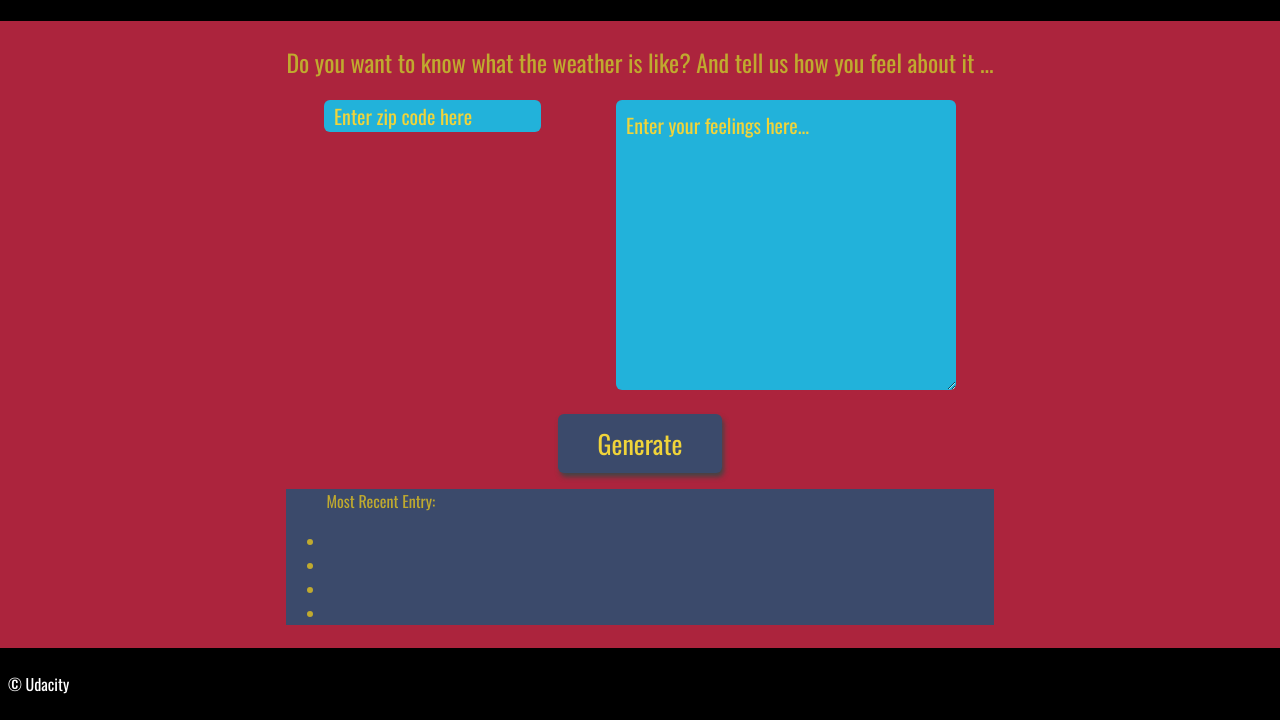
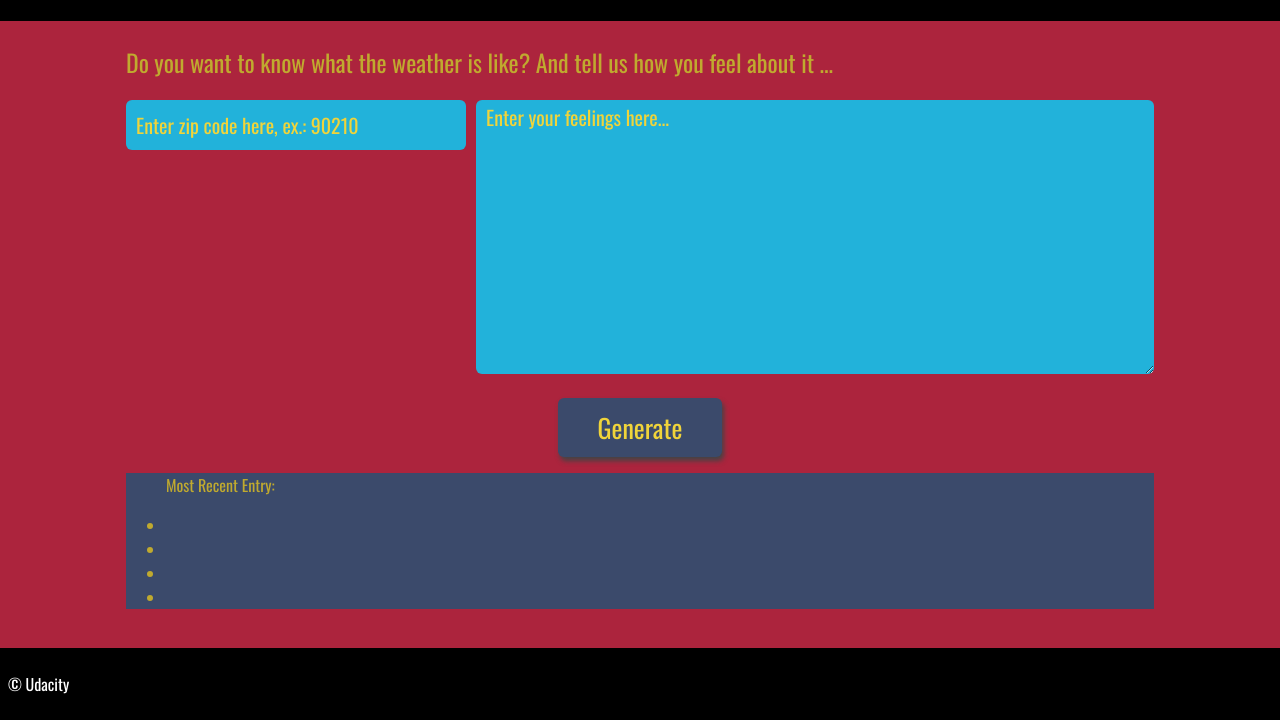
Before and after one commit to Placito/Weather_Journal_App, a website: page website/index.html in a window 1280 px wide. Shown: the part 80-800 px from the top of the page. Drawn offline with nearby package versions, Linux system fonts and the light colour scheme; no server answers; a web font is replaced by a local one.

Commit message:
some styles

```diff
--- a/website/app.js
+++ b/website/app.js
@@ -19,9 +19,9 @@ generateButton.addEventListener('click', handleClick);
 const retrieveData = async () => {
     // Get the values of the zip code and country code inputs
     const zipCode = document.getElementById('zip').value;
-    const countryCode = document.getElementById('country').value;
+    const countryCode = document.getElementById('feelings').value;
 
-    const url = `https://api.openweathermap.org/data/2.5/weather?zip=${zipCode},${countryCode}&appid=${apiKey}&units=metric`;
+    const url = `https://api.openweathermap.org/data/2.5/weather?zip=${zipCode}&appid=${apiKey}&units=metric`;
 
     const request = await fetch(url);
     try {
--- a/website/index.html
+++ b/website/index.html
@@ -21,9 +21,9 @@
             <form>
               <div class="inputs">
                 <div>
-                  <input type="text" id="zip" placeholder="Enter zip code here">
+                  <input type="text" class="myInput" id="zip" placeholder="Enter zip code here, ex.: 90210">
                 </div>
-                  <textarea class="myInput" id="feelings" placeholder="Enter your feelings here..." rows="9" cols="70"></textarea>
+                  <textarea id="feelings" placeholder="Enter your feelings here..." rows="9" cols="70"></textarea>
               </div>
               <br>
               <div class="button">
--- a/website/static/css/style.css
+++ b/website/static/css/style.css
@@ -21,7 +21,7 @@ main{
 }
 .inputs{
     display: flex;
-    justify-content: space-around;
+    gap: 10px;
 }
 .entry{
     background: rgb(59, 74, 107);
@@ -49,6 +49,7 @@ button{
     padding: 10px 40px;
     border-radius: 6px;
     margin: auto;
+    cursor: pointer;
 }
 h1{
     font-size: 36px;
```
